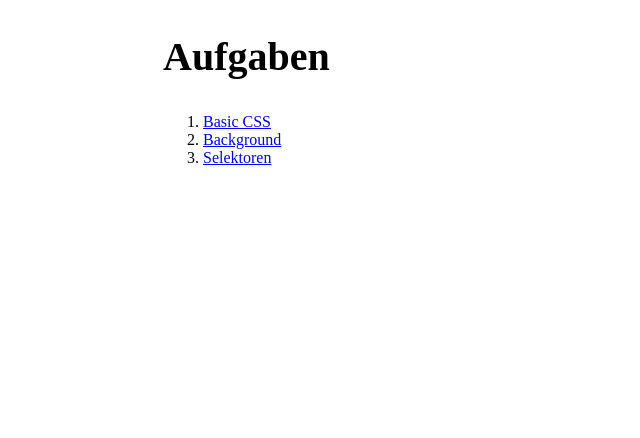
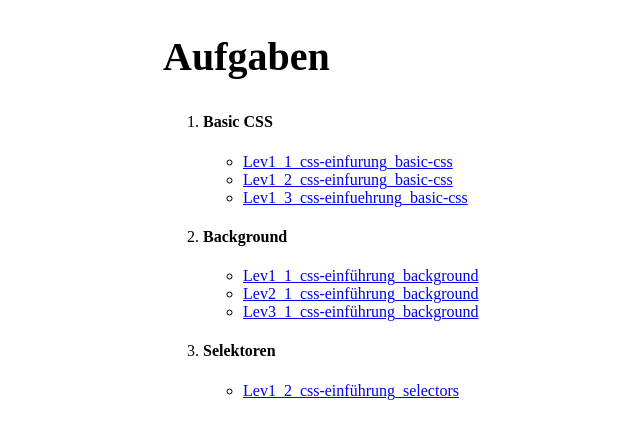
Before and after one commit to iderdiyok/sc_css_basic, a plain HTML site: page index.html in a window 1280 px wide. Shown: the whole page, without its empty margins (77-717 px from the left). Drawn offline with Linux system fonts and the light colour scheme.

Commit message:
fix links

```diff
--- a/index.html
+++ b/index.html
@@ -10,9 +10,29 @@
         <section style="max-width:800px; margin: 0 auto;">
             <h2 style="font-size: 40px;">Aufgaben</h2>
             <ol>
-                <li><a href="assets/html/aufgaben/Basic/">Basic CSS</a></li>
-                <li><a href="assets/html/aufgaben/Background/">Background</a></li>
-                <li><a href="assets/html/aufgaben/Selektoren/">Selektoren</a></li>
+                <li>
+                    <h4>Basic CSS</h4>
+                    <ul>
+                        <li><a href="assets/html/aufgaben/Basic/basic_1.html">Lev1_1_css-einfurung_basic-css</a></li>
+                        <li><a href="assets/html/aufgaben/Basic/basic_2.html">Lev1_2_css-einfurung_basic-css</a></li>
+                        <li><a href="assets/html/aufgaben/Basic/basic_3.html">Lev1_3_css-einfuehrung_basic-css</a></li>
+                    </ul>
+
+                </li>
+                <li>
+                    <h4>Background</h4>
+                    <ul>
+                        <li><a href="assets/html/aufgaben/Background/background_1.html">Lev1_1_css-einführung_background</a></li>
+                        <li><a href="assets/html/aufgaben/Background/background_2.html">Lev2_1_css-einführung_background</a></li>
+                        <li><a href="assets/html/aufgaben/Background/background_3.html">Lev3_1_css-einführung_background</a></li>
+                    </ul>
+                </li>
+                <li>
+                    <h4>Selektoren</h4>
+                    <ul>
+                        <li><a href="assets/html/aufgaben/Selektoren/selektoren_1.html">Lev1_2_css-einführung_selectors</a></li>
+                    </ul>
+                </li>
             </ol>
         </section>
     </body>
```
Also changed, not shown: 1 other file.
